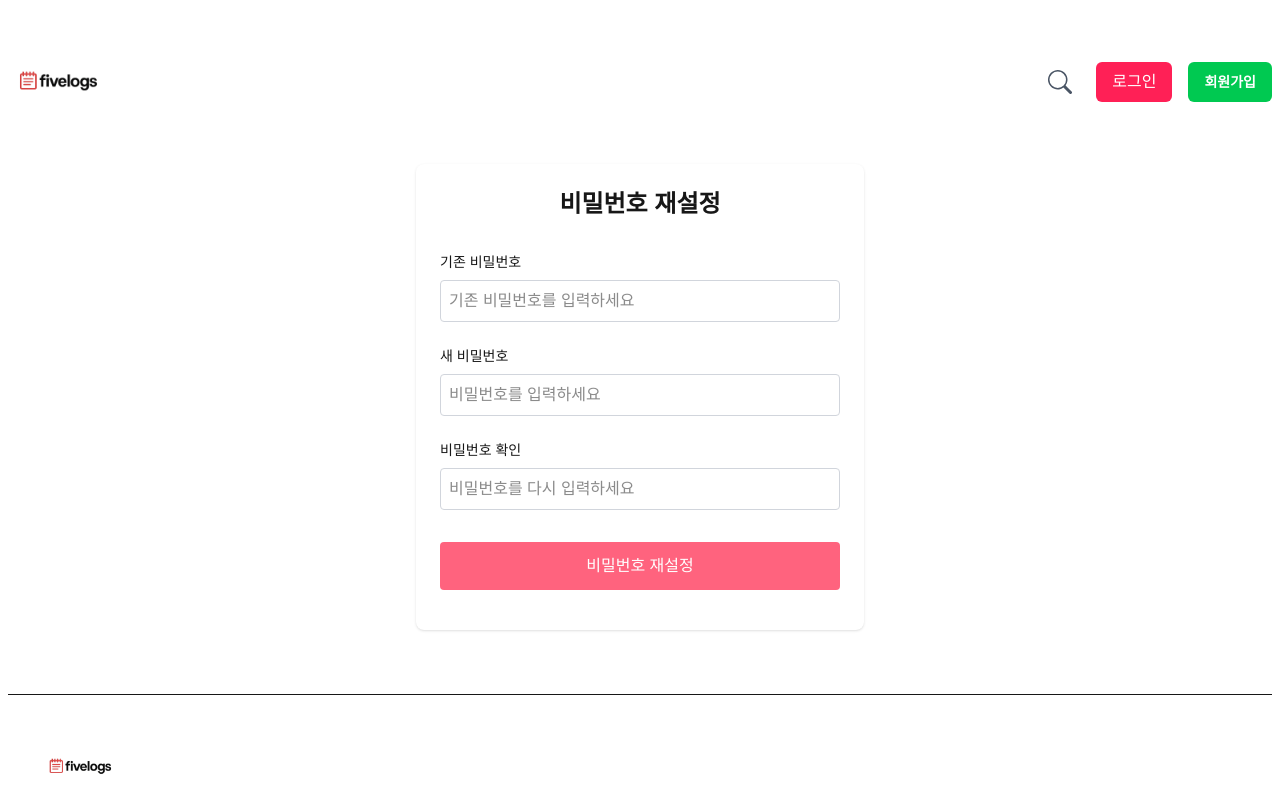
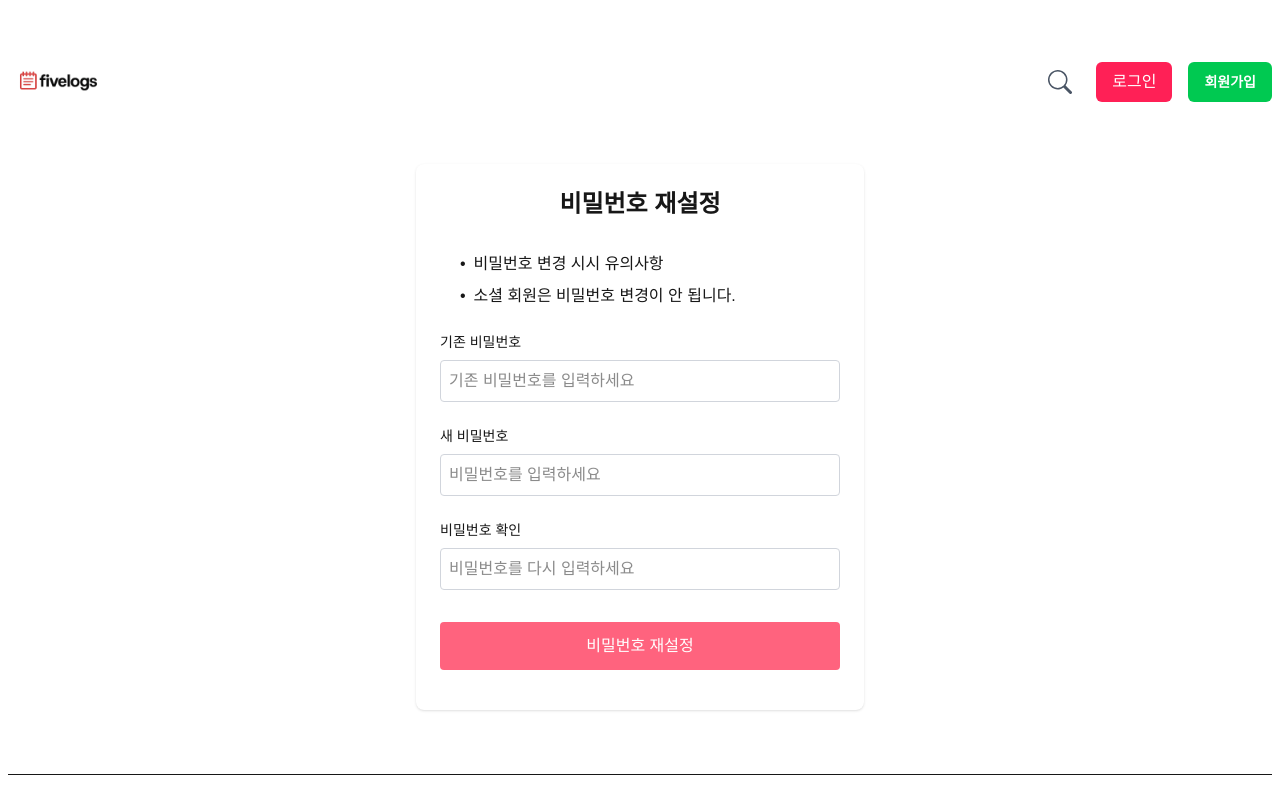
Before and after one commit to Jong-min-choi/fivelogs, a Next.js app in the folder frontend/: page /users/change/password in a window 1280 px wide. Shown: the top 800 px of the page. Built offline with nearby package versions, Linux system fonts and the light colour scheme; no server answers.

Commit message:
fix: 카카오 회원탈퇴 비밀번호 변경 추가 및 검색 내용 마크 다운 문법 제거  #254

```diff
--- a/frontend/src/app/search/page.tsx
+++ b/frontend/src/app/search/page.tsx
@@ -2,6 +2,7 @@
 
 import { useState, useRef, useEffect, useCallback } from "react";
 import Link from "next/link";
+import removeMarkdown from "remove-markdown";
 
 type SearchResult = {
   id: number;
@@ -188,7 +189,9 @@ export default function Page() {
                   {item.title}
                 </div>
                 <div className="text-gray-600 mb-2 cursor-pointer">
-                  {item.content}
+                  {removeMarkdown(item.content).length > 100
+                    ? removeMarkdown(item.content).slice(0, 100) + "..."
+                    : removeMarkdown(item.content)}
                 </div>
               </Link>
               <div className="flex gap-2 mb-2">
--- a/frontend/src/app/users/change/password/page.tsx
+++ b/frontend/src/app/users/change/password/page.tsx
@@ -46,7 +46,16 @@ export default function ChangePasswordPage() {
     <>
       <div className="max-w-md mx-auto my-8 p-6 bg-white rounded-lg shadow-sm">
         <h1 className="text-2xl font-bold text-center mb-8">비밀번호 재설정</h1>
-
+        <ul className="mb-6 pl-5 space-y-2">
+          <li className="flex items-start">
+            <span className="mr-2">•</span>
+            <p>비밀번호 변경 시시 유의사항</p>
+          </li>
+          <li className="flex items-start">
+            <span className="mr-2">•</span>
+            <p>소셜 회원은 비밀번호 변경이 안 됩니다.</p>
+          </li>
+        </ul>
         <form onSubmit={handleSubmit}>
           <div className="mb-6">
             <label
--- a/frontend/src/app/users/leave/page.tsx
+++ b/frontend/src/app/users/leave/page.tsx
@@ -59,11 +59,15 @@ export default function LeavePage() {
           </li>
           <li className="flex items-start">
             <span className="mr-2">•</span>
-            <p>작성하신 게시물과 댓글은 삭제되지 않습니다.</p>
+            <p>작성하신 게시물과 댓글은 삭제됩니다.</p>
           </li>
           <li className="flex items-start">
             <span className="mr-2">•</span>
             <p>탈퇴 후 동일한 아이디로 재가입이 가능합니다.</p>
+          </li>
+          <li className="flex items-start">
+            <span className="mr-2">•</span>
+            <p>소셜 회원이라면 패스워드에 소셜이름을 기입하세요. ex) KAKAO</p>
           </li>
         </ul>
 
```
Also changed, not shown: 1 other file (tests, documents, lock files or other folders).
